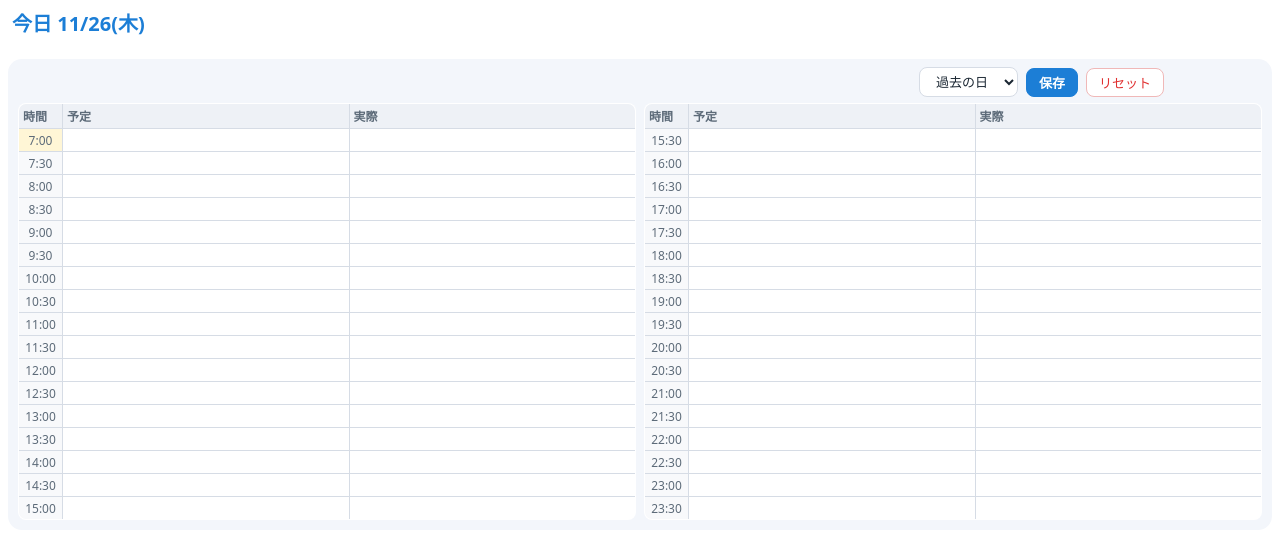
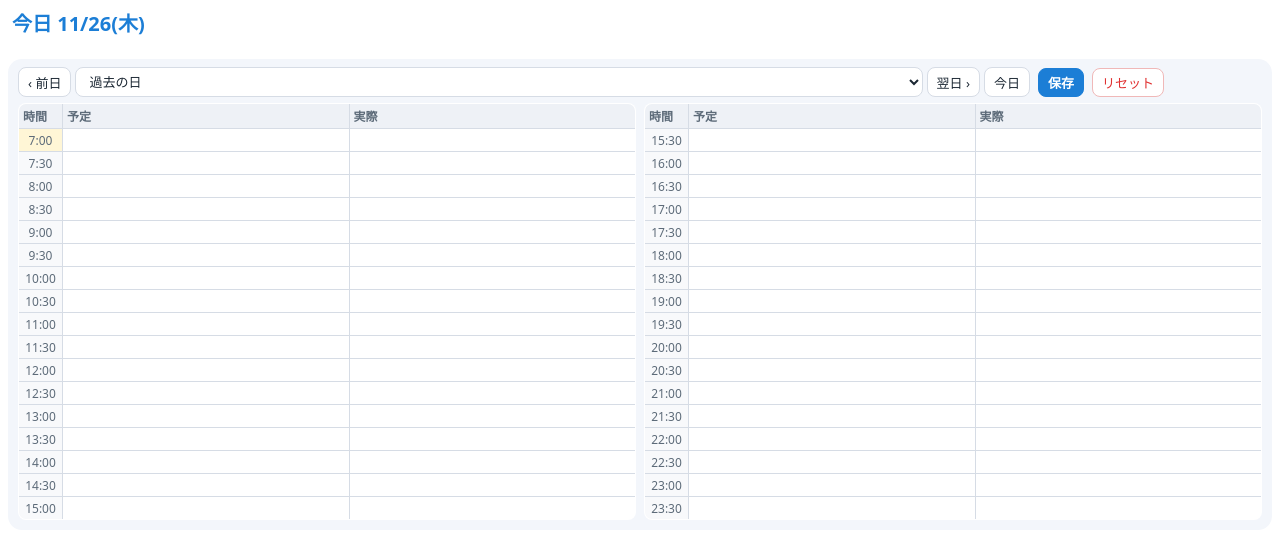
Before and after one commit to tomamemory141/rain, a plain HTML site: page diary.html in a window 1280 px wide. Drawn offline with Linux system fonts and the light colour scheme.

Commit message:
Add files via upload

```diff
--- a/diary.html
+++ b/diary.html
@@ -11,13 +11,15 @@
   .card{background:var(--card);border-radius:14px;padding:8px 10px 10px}
   .bar{display:flex;flex-wrap:wrap;align-items:center;gap:6px 8px;margin-bottom:6px}
   .date{font-weight:700;font-size:15px;margin-right:auto}
-  button,select{font:inherit;font-size:13px;border:1px solid var(--line);border-radius:8px;background:#fff;color:var(--ink);padding:4px 12px;cursor:pointer}
+  button,select{font:inherit;font-size:13px;border:1px solid var(--line);border-radius:8px;background:#fff;color:var(--ink);padding:4px 9px;cursor:pointer;white-space:nowrap}
   button.save{background:var(--blue);border-color:var(--blue);color:#fff;font-weight:700}
   button.reset{color:var(--red);border-color:#f0b8b8}
   .head{padding:2px 130px 6px 4px}  /* 右上にNotionの小さな道具が出るので、あけておく */
   .hd{font-size:20px;font-weight:700}
   .hd .blue{color:var(--blue)}
   .hs{font-size:12px;color:var(--mute);font-weight:600;min-height:16px}
+  .nav{display:flex;flex:1 1 200px;gap:4px;min-width:0}
+  .nav select{flex:1 1 auto;min-width:0}
   .msg{font-size:12px;color:var(--mute);min-width:90px}
   .cols{display:grid;grid-template-columns:1fr 1fr;gap:8px}
   @media(max-width:440px){.cols{grid-template-columns:1fr}}
@@ -34,9 +36,8 @@
 <div class="head"><div class="hd" id="date"></div><div class="hs" id="allday"></div></div>
 <div class="card">
   <div class="bar">
-    <span style="margin-right:auto"></span>
-    <select id="past" title="保存した日を開く"><option value="">過去の日</option></select>
-    <button id="imp" style="display:none">予定を取り込む</button>
+    <div class="nav"><button id="prev" title="前の日">‹ 前日</button><select id="past" title="保存した日を開く"><option value="">過去の日</option></select><button id="next" title="次の日">翌日 ›</button><button id="tod" title="今日">今日</button></div>
+    <button id="imp" style="display:none">予定取込</button>
     <button class="save" id="save">保存</button>
     <button class="reset" id="reset">リセット</button>
     <span class="msg" id="msg"></span>
@@ -115,6 +116,9 @@ $("reset").onclick=()=>{
   if(!confirm("いまの表の入力を、すべて空にします。(保存した記録は消えません)よろしいですか?"))return;
   fill({});ls.del("diary:draft:"+cur);say("リセットしました");
 };
+function go(d){draft();show(d)}
+const shift=n=>{const d=new Date(cur+"T00:00:00");d.setDate(d.getDate()+n);return ymd(d)};
+$("prev").onclick=()=>go(shift(-1));$("next").onclick=()=>go(shift(1));$("tod").onclick=()=>go(ymd(new Date()));
 $("past").onchange=e=>{const k=e.target.value;if(!k)return;if(k===cur){ls.del("diary:draft:"+cur)}else{draft()}show(k)};
 show(cur);
 setInterval(mark,30000);
```
